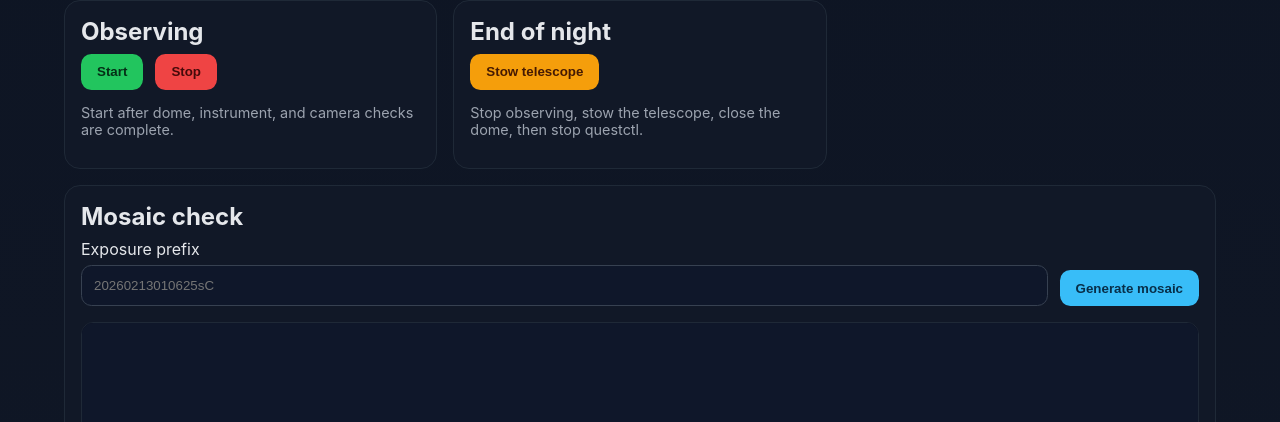
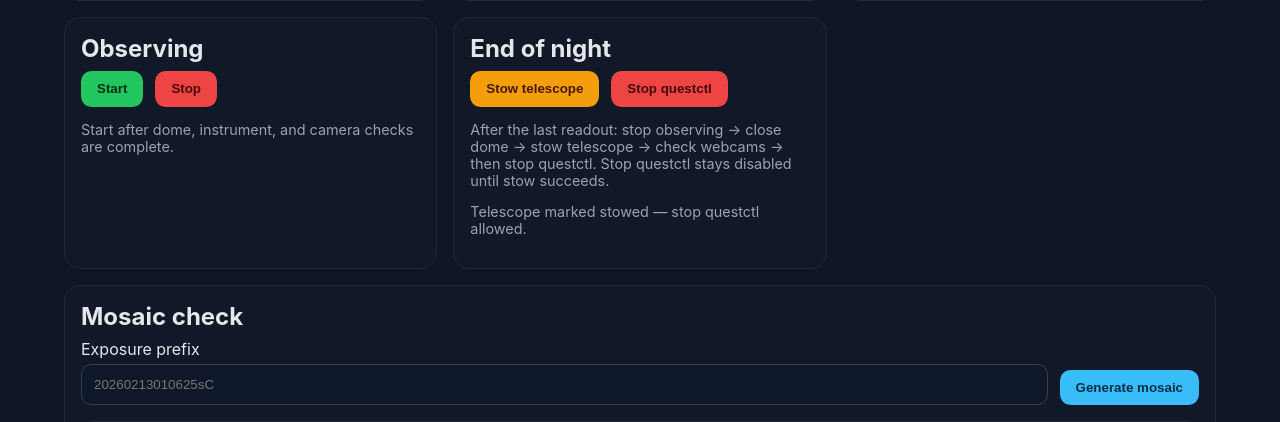
Before and after one commit to wualice078/ls4_gui, a Flask app: page / in a window 1280 px wide. Shown: the part 1276-1698 px from the top of the page. Run offline with Flask 3, Linux system fonts and the light colour scheme; the visitor is signed in with stand-in values (Sample User, id 1).

Commit message:
Require telescope stow before allowing stop questctl.
Co-authored-by: Cursor <cursoragent@cursor.com>

```diff
--- a/services/control.py
+++ b/services/control.py
@@ -110,6 +110,7 @@ class ControlService:
             "dome": self._sim.dome_status(),
             "scheduler": snap["scheduler"],
             "telescope_services": snap["telescope_services"],
+            "telescope_stowed": snap.get("telescope_stowed", True),
             "pdu_outlets": self._operator_pdu_status(snap["pdu_outlets"]),
             "pdu_outlet_labels": {str(k): v for k, v in PDU_OUTLET_LABELS.items()},
             "scheduler_pause_enabled": ENABLE_SCHEDULER_PAUSE,
@@ -148,9 +149,18 @@ class ControlService:
         return ActionResult(True, "Telescope services started (simulated).", {"status": self.status()})
 
     def telescope_stop(self) -> ActionResult:
+        if not self._sim.snapshot().get("telescope_stowed", True):
+            return ActionResult(
+                False,
+                "Stow the telescope before stopping questctl "
+                "(end-of-night: stow → verify → stop_questctl).",
+                {"status": self.status()},
+            )
+
         if self._live_hardware():
             ok, message = mountain.run_stop_questctl()
-            self._sim.set_telescope_services("stopped")
+            if ok:
+                self._sim.set_telescope_services("stopped")
             return ActionResult(ok, message, {"status": self.status()})
 
         self._sim.set_telescope_services("stopped")
@@ -159,8 +169,11 @@ class ControlService:
     def stow_telescope(self) -> ActionResult:
         if self._live_hardware():
             ok, message = mountain.run_stow_telescope()
+            if ok:
+                self._sim.set_telescope_stowed(True)
             return ActionResult(ok, message, {"status": self.status()})
 
+        self._sim.set_telescope_stowed(True)
         return ActionResult(True, "Telescope stowed (simulated).", {"status": self.status()})
 
     @staticmethod
--- a/sim/state.py
+++ b/sim/state.py
@@ -37,6 +37,7 @@ class SimState:
             "dome_transition_ends_at": None,
             "scheduler": "stopped",
             "telescope_services": "stopped",
+            "telescope_stowed": True,
             "pdu_outlets": {str(i): False for i in range(1, 9)},
             "webcams": {
                 "oil_pump": {"pump_on": True, "updated_at": None},
@@ -68,6 +69,12 @@ class SimState:
                 "dome": state["dome"],
                 "scheduler": state["scheduler"],
                 "telescope_services": state["telescope_services"],
+                "telescope_stowed": bool(
+                    state.get(
+                        "telescope_stowed",
+                        state.get("telescope_services") != "running",
+                    )
+                ),
                 "pdu_outlets": {
                     outlet: "on" if powered else "off"
                     for outlet, powered in state["pdu_outlets"].items()
@@ -134,6 +141,15 @@ class SimState:
             state = self._read()
             state["telescope_services"] = state_name
             state["questctl_running"] = state_name == "running"
+            # Starting questctl means the telescope may leave stow.
+            if state_name == "running":
+                state["telescope_stowed"] = False
+            self._write(state)
+
+    def set_telescope_stowed(self, stowed: bool) -> None:
+        with self._lock:
+            state = self._read()
+            state["telescope_stowed"] = bool(stowed)
             self._write(state)
 
     def set_pdu_outlet(self, outlet: int, powered: bool) -> tuple[bool, str]:
--- a/static/css/style.css
+++ b/static/css/style.css
@@ -161,6 +161,13 @@ h1, h2, h3 {
 
 .btn:hover {
   filter: brightness(1.08);
+}
+
+.btn:disabled,
+.btn[disabled] {
+  opacity: 0.45;
+  cursor: not-allowed;
+  filter: none;
 }
 
 .btn-primary {
--- a/static/js/dashboard.js
+++ b/static/js/dashboard.js
@@ -34,6 +34,23 @@ function updateStatus(status) {
   if (domeBadge) domeBadge.textContent = `Dome: ${status.dome}`;
   if (schedulerBadge) schedulerBadge.textContent = `Observing: ${status.scheduler}`;
   if (telescopeBadge) telescopeBadge.textContent = `Telescope: ${status.telescope_services || "unknown"}`;
+
+  const stopQuestctl = document.getElementById("stop-questctl-btn");
+  const stowMeta = document.getElementById("telescope-stow-meta");
+  const stowed = Boolean(status.telescope_stowed);
+  if (stopQuestctl) {
+    stopQuestctl.disabled = !stowed;
+    if (stowed) {
+      stopQuestctl.removeAttribute("title");
+    } else {
+      stopQuestctl.title = "Stow the telescope first";
+    }
+  }
+  if (stowMeta) {
+    stowMeta.textContent = stowed
+      ? "Telescope marked stowed — stop questctl allowed."
+      : "Telescope not marked stowed — run Stow before stopping questctl.";
+  }
 
   Object.entries(status.pdu_outlets || {}).forEach(([outlet, state]) => {
     const card = document.querySelector(`.pdu-outlet[data-outlet="${outlet}"] .pdu-state`);
--- a/templates/dashboard.html
+++ b/templates/dashboard.html
@@ -56,9 +56,8 @@
     </div>
     <div class="button-row">
       <button class="btn btn-success" data-action="telescope" data-value="start">Start questctl</button>
-      <button class="btn btn-danger" data-action="telescope" data-value="stop">Stop questctl</button>
     </div>
-    <p class="muted small">Start telescope control before opening the dome.</p>
+    <p class="muted small">Start telescope control before opening the dome. Stop questctl only at end of night after stowing.</p>
     <p class="muted small">Secondary dome view (nuc cam2)</p>
     <img id="aux-image" class="panel-camera-image" src="{{ url_for('api_webcam_image', camera='aux') }}" alt="Secondary dome camera (cam2)">
     <div class="button-row">
@@ -122,8 +121,21 @@
     </div>
     <div class="button-row">
       <button class="btn btn-warning" data-action="telescope" data-value="stow">Stow telescope</button>
+      <button
+        class="btn btn-danger"
+        id="stop-questctl-btn"
+        data-action="telescope"
+        data-value="stop"
+        {% if not status.telescope_stowed %}disabled title="Stow the telescope first"{% endif %}
+      >Stop questctl</button>
     </div>
-    <p class="muted small">Stop observing, stow the telescope, close the dome, then stop questctl.</p>
+    <p class="muted small">
+      After the last readout: stop observing → close dome → stow telescope → check webcams → then stop questctl.
+      Stop questctl stays disabled until stow succeeds.
+    </p>
+    <p class="muted small" id="telescope-stow-meta">
+      {% if status.telescope_stowed %}Telescope marked stowed — stop questctl allowed.{% else %}Telescope not marked stowed — run Stow before stopping questctl.{% endif %}
+    </p>
   </article>
 
   <article class="panel full-width">
```
